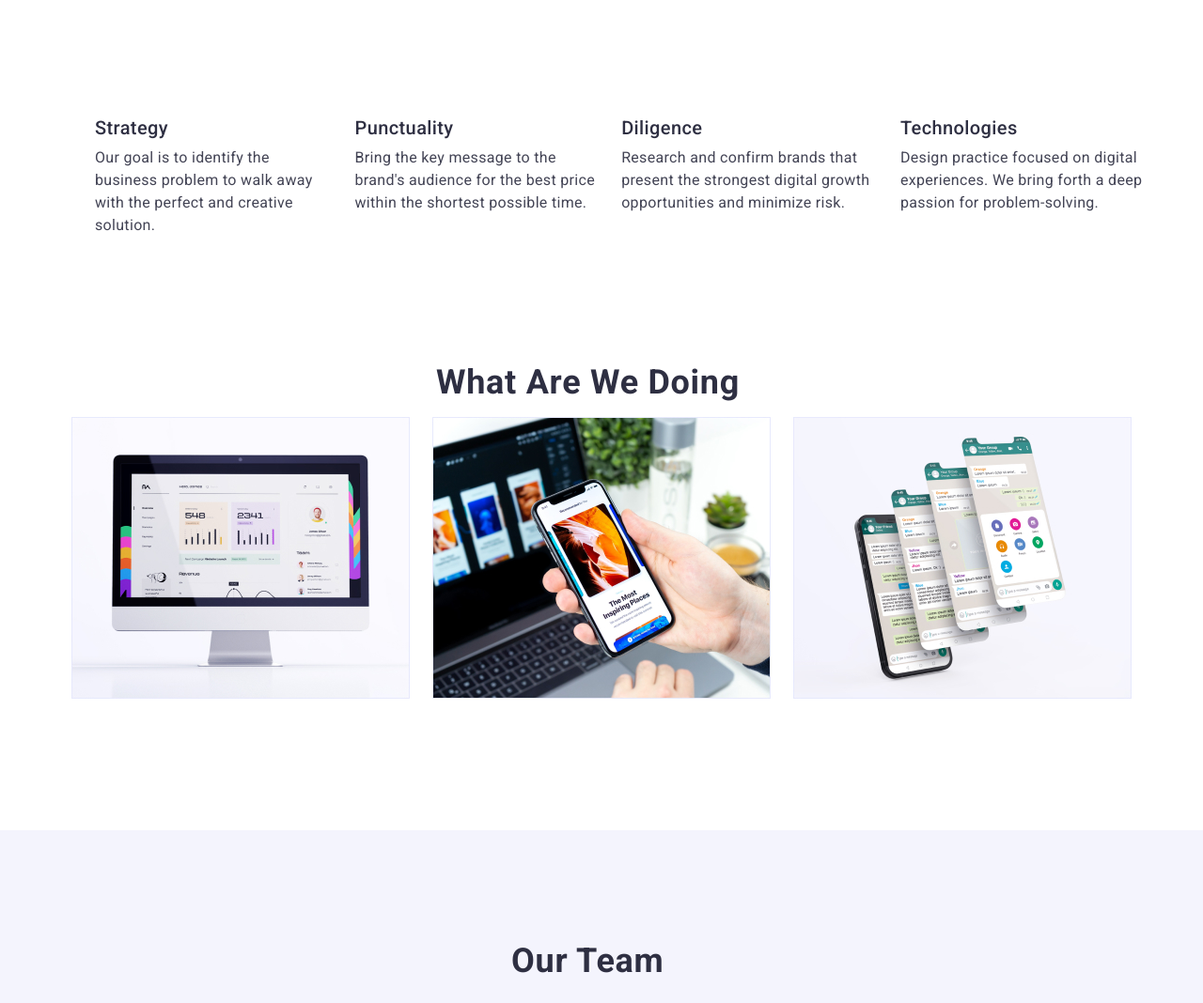
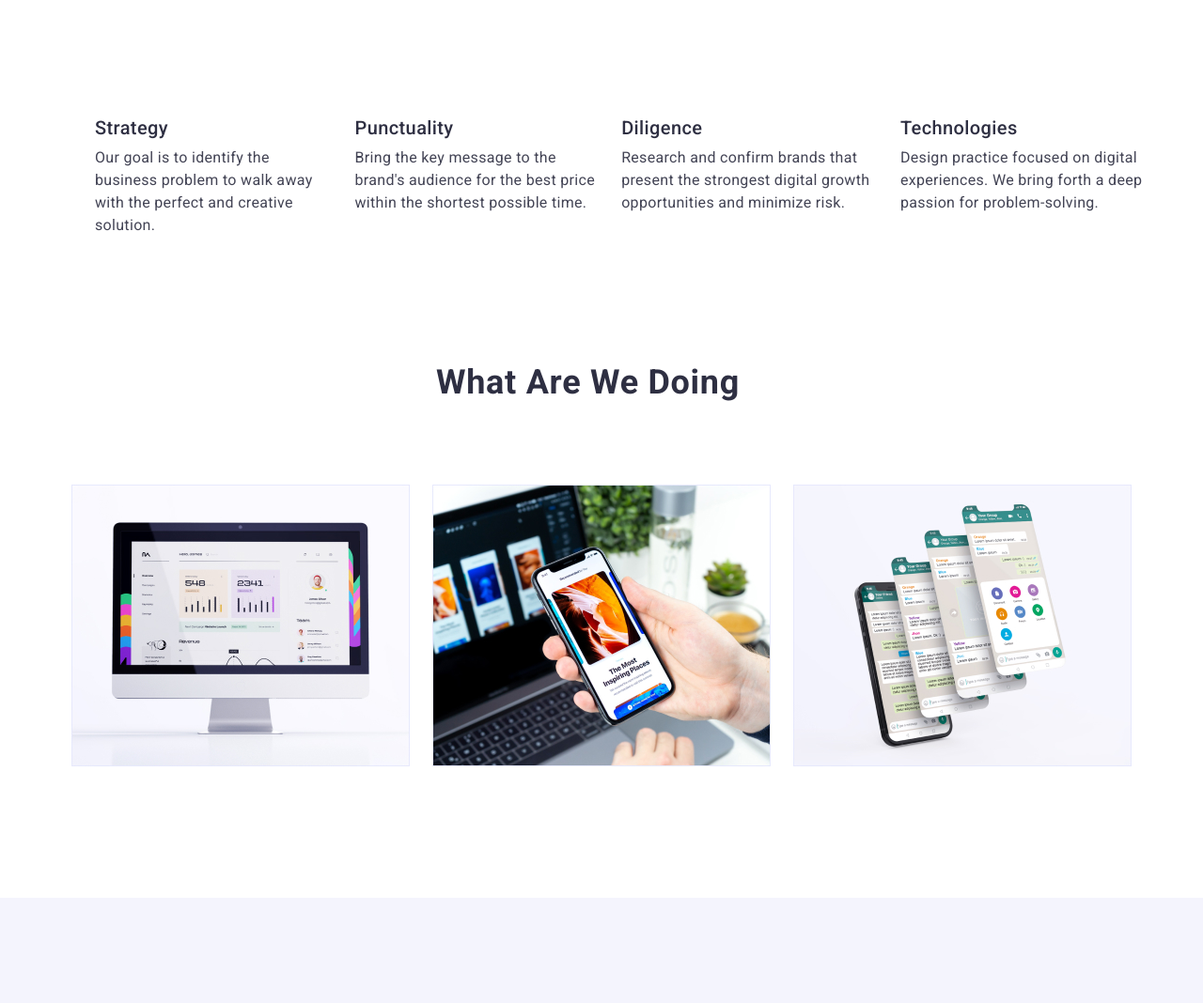
Before and after one commit to IvanLabza/goit-markup-hw-03, a plain HTML site: page index.html in a window 1280 px wide. Shown: the part 685-1753 px from the top of the page at 94% size. Drawn offline with nearby package versions, Linux system fonts and the light colour scheme.

Commit message:
Update style.css

```diff
--- a/css/style.css
+++ b/css/style.css
@@ -247,6 +247,8 @@ line-height:1.1;
 letter-spacing: 0.02em;
 text-transform: capitalize;
 margin-left: 403px;
+padding-bottom: 72px;
+
 }
 .product-content-img {
 }
```
